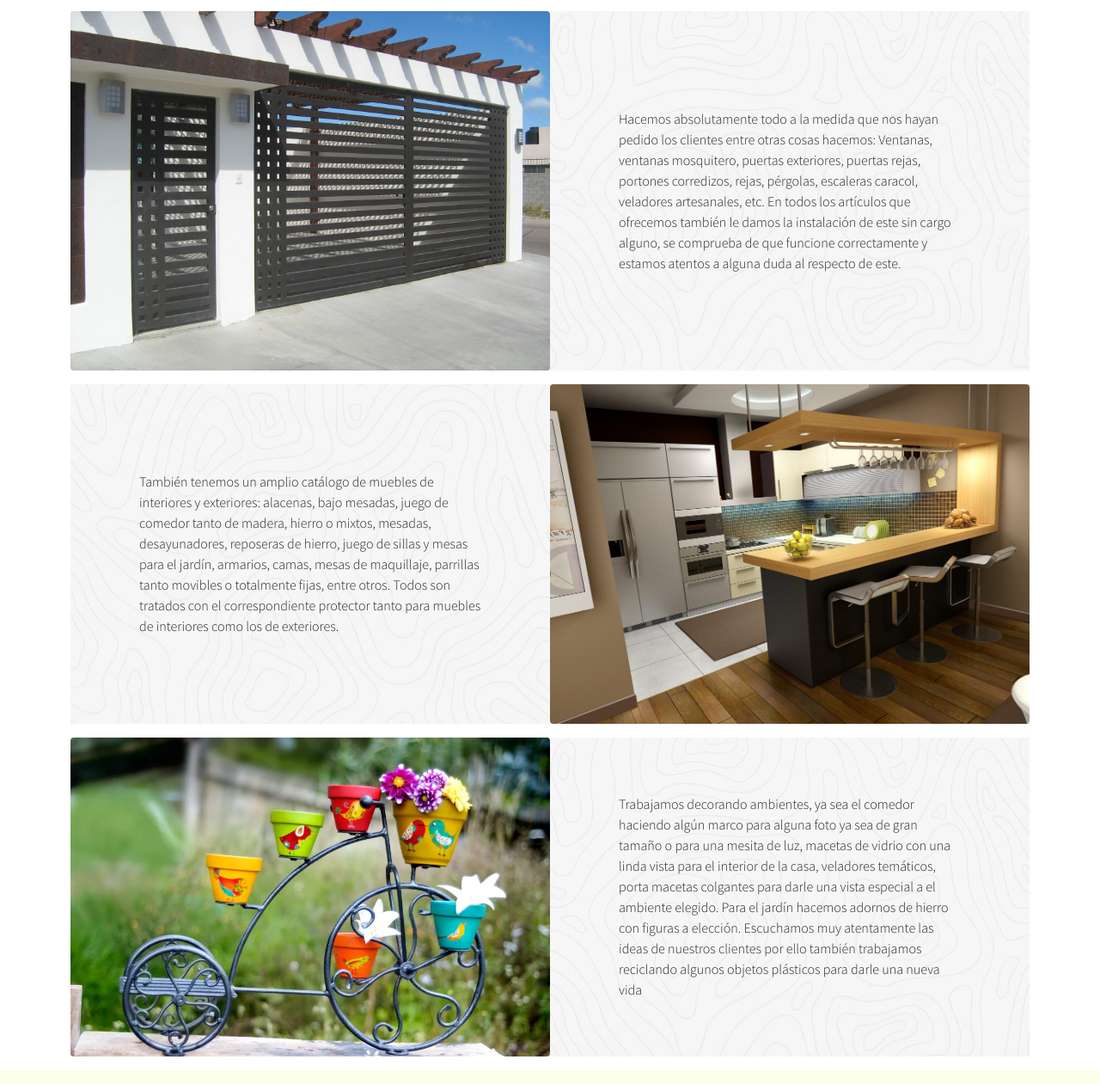
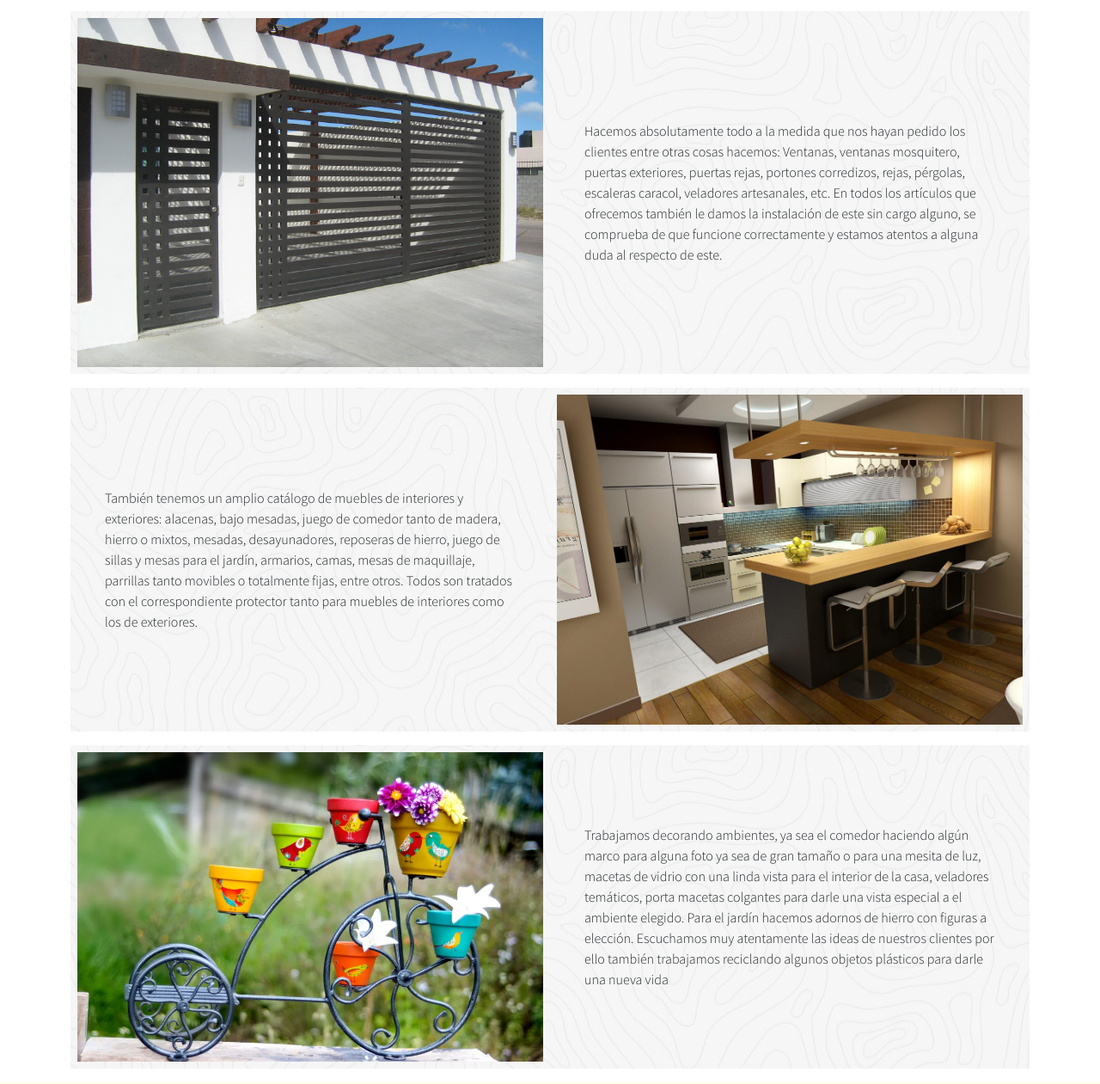
Before and after one commit to RocioRivadeneira/Muebles-Smiths-Sass, a website: page pages/nosotros.html in a window 1280 px wide. Shown: the part 859-2120 px from the top of the page at 86% size. Drawn offline with nearby package versions, Linux system fonts and the light colour scheme.

Commit message:
cambios en figure en nosotros-html

```diff
--- a/pages/nosotros.html
+++ b/pages/nosotros.html
@@ -109,7 +109,7 @@
             <figure class="one flex-column flex-sm-row">
                 <img
                     src="../images/nosotros/article.jpg"
-                    class="rounded float-start"
+                    class="p-2 rounded float-start"
                     alt="nosotros"
                 />
                 <figcaption class="text-secundario float-end my-2">
@@ -127,7 +127,7 @@
             <figure class="two flex-column flex-sm-row-reverse">
                 <img
                     src="../images/nosotros/article1.jpg"
-                    class="rounded float-end"
+                    class="p-2 rounded float-end"
                     alt="barra de cocina"
                 />
                 <figcaption class="text-secundario float-start my-2">
@@ -145,7 +145,7 @@
             <figure class="one flex-column flex-sm-row">
                 <img
                     src="../images/nosotros/article2.jpg"
-                    class="rounded float-start"
+                    class="p-2 rounded float-start"
                     alt="macetero"
                 />
                 <figcaption class="text-secundario float-end my-2">
--- a/scss/_nosotros.scss
+++ b/scss/_nosotros.scss
@@ -1,4 +1,3 @@
-
 .portada-principal {
     width: auto;
 
@@ -27,6 +26,5 @@
     }
     .text-secundario {
         @extend .mar-font;
-
     }
 }
--- a/scss/_variables.scss
+++ b/scss/_variables.scss
@@ -64,6 +64,5 @@ $colorButtonForm: #ce9461;
 }
 .mar-font {
     margin: 40px;
-    font-size: 16px;
-    padding: 40px;
+
 }
```
Also changed, not shown: css/estilocss.css.
